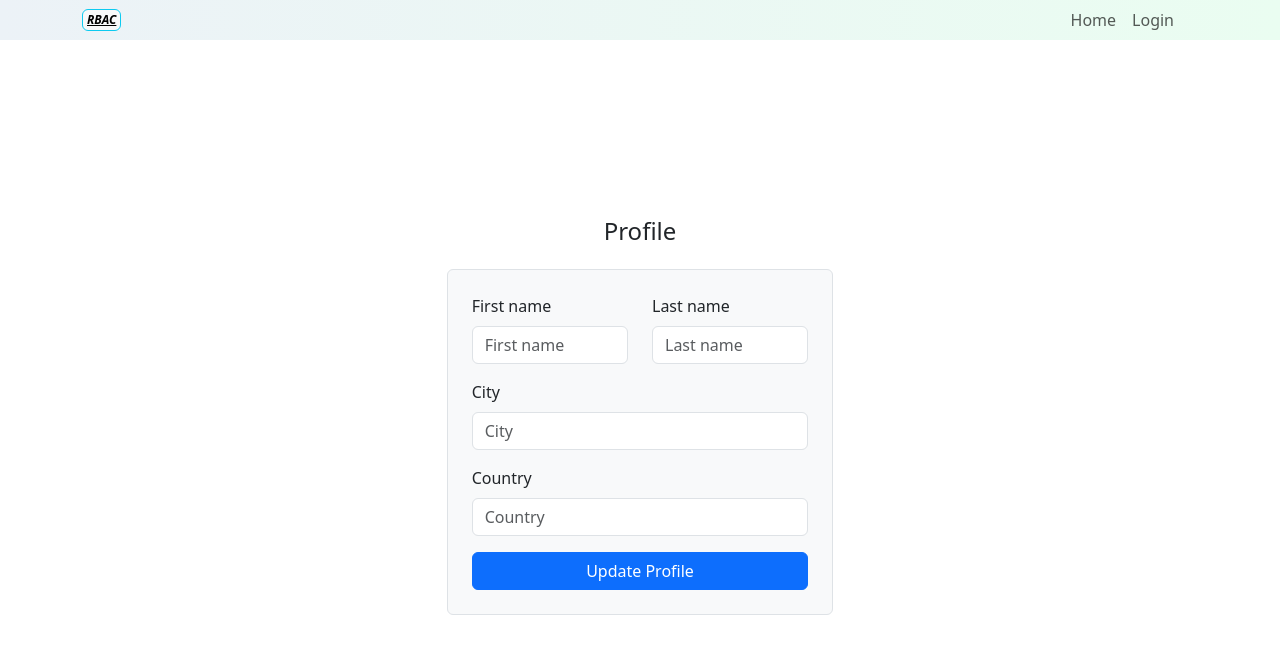
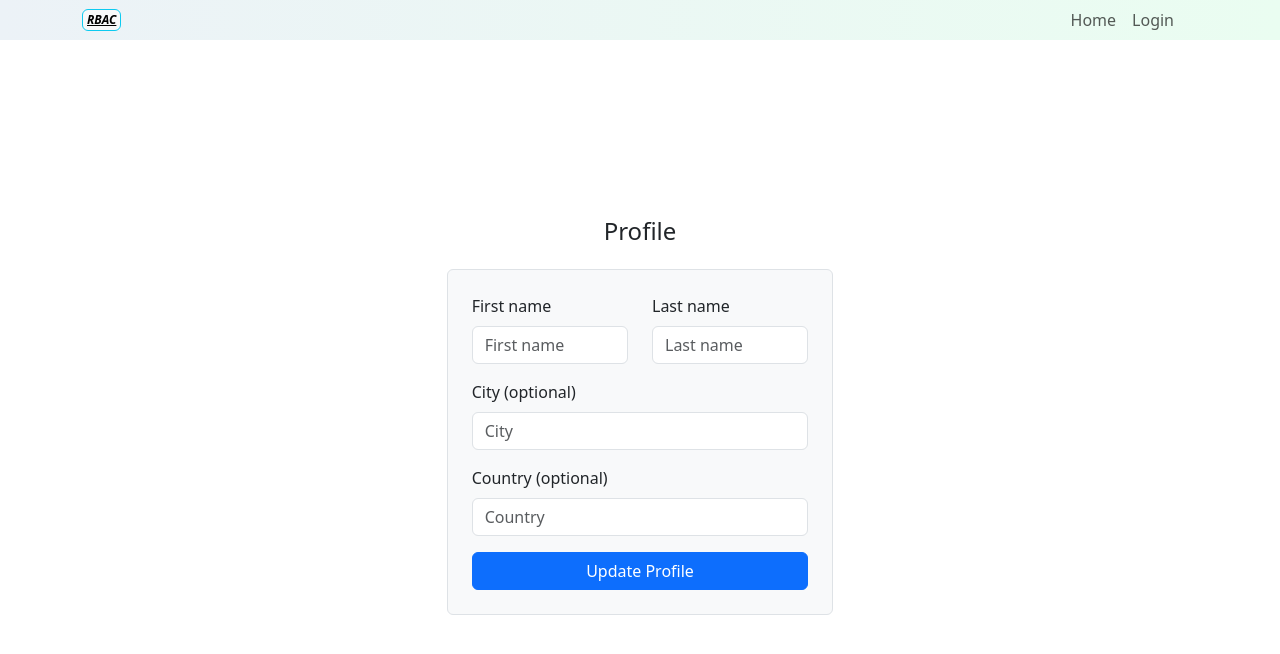
Before and after one commit to danutnanu/RoleBasedAccessControl, a React (Vite) app: page /profile in a window 1280 px wide. Shown: the top 654 px of the page. Built offline with nearby package versions, Linux system fonts and the light colour scheme.

Commit message:
Indicate optional fields in profile form
- Added "(Optional)" to the labels for city and country fields to clarify they are not mandatory.
- Ensured first and last name fields remain required.

```diff
--- a/src/components/pages/Profile.jsx
+++ b/src/components/pages/Profile.jsx
@@ -56,7 +56,7 @@ function Profile() {
       localStorage.setItem('currentUser', JSON.stringify(updatedUser));
 
       // Update the user context state
-      setUser(updatedUser); // Update the context state with the new user data
+      setUser(updatedUser);
 
       showMessage('Profile updated successfully!', 'success');
     }
@@ -79,7 +79,9 @@ function Profile() {
                   value={firstName}
                   onChange={(e) => setFirstName(e.target.value)}
                 />
-                <Form.Control.Feedback>Looks good!</Form.Control.Feedback>
+                <Form.Control.Feedback type="invalid">
+                  Please provide a first name.
+                </Form.Control.Feedback>
               </Form.Group>
               <Form.Group as={Col} controlId="lastName">
                 <Form.Label>Last name</Form.Label>
@@ -90,34 +92,28 @@ function Profile() {
                   value={lastName}
                   onChange={(e) => setLastName(e.target.value)}
                 />
-                <Form.Control.Feedback>Looks good!</Form.Control.Feedback>
+                <Form.Control.Feedback type="invalid">
+                  Please provide a last name.
+                </Form.Control.Feedback>
               </Form.Group>
             </Row>
             <Form.Group className="mb-3" controlId="city">
-              <Form.Label>City</Form.Label>
+              <Form.Label>City (optional)</Form.Label>
               <Form.Control
                 type="text"
                 placeholder="City"
-                required
                 value={city}
                 onChange={(e) => setCity(e.target.value)}
               />
-              <Form.Control.Feedback type="invalid">
-                Please provide a valid city.
-              </Form.Control.Feedback>
             </Form.Group>
             <Form.Group className="mb-3" controlId="country">
-              <Form.Label>Country</Form.Label>
+              <Form.Label>Country (optional)</Form.Label>
               <Form.Control
                 type="text"
                 placeholder="Country"
-                required
                 value={country}
                 onChange={(e) => setCountry(e.target.value)}
               />
-              <Form.Control.Feedback type="invalid">
-                Please provide a valid country.
-              </Form.Control.Feedback>
             </Form.Group>
             <div className="d-grid gap-2">
               <Button variant="primary" type="submit">
```
